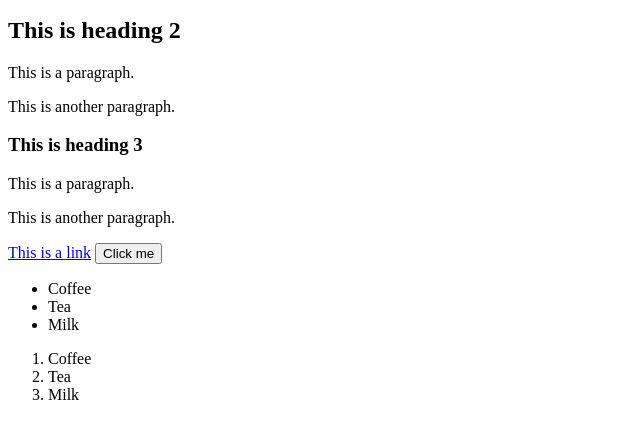
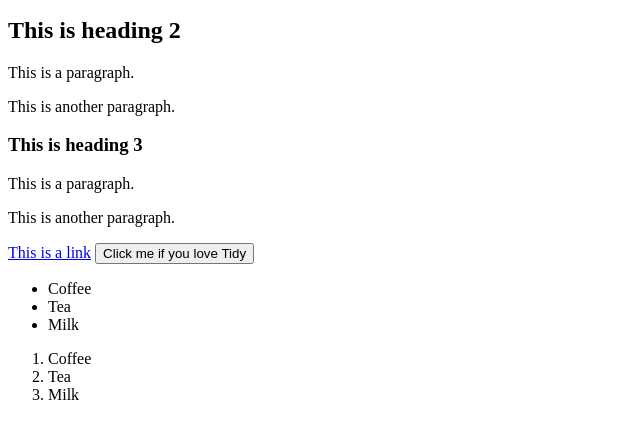
Before and after one commit to michelmichelmichel/michelmichelmichel.github.io, a plain HTML site: page index.html in a window 1280 px wide. Shown: the part 101-540 px from the top of the page, without its empty margins (0-640 px from the left). Drawn offline with Linux system fonts and the light colour scheme.

Commit message:
Update index.html

```diff
--- a/index.html
+++ b/index.html
@@ -11,7 +11,7 @@
 <p>This is a paragraph.</p>
 <p>This is another paragraph.</p>
 <a href="https://www.w3schools.com">This is a link</a>
-<button>Click me</button>
+<button>Click me if you love Tidy</button>
 <ul>
   <li>Coffee</li>
   <li>Tea</li>
```
